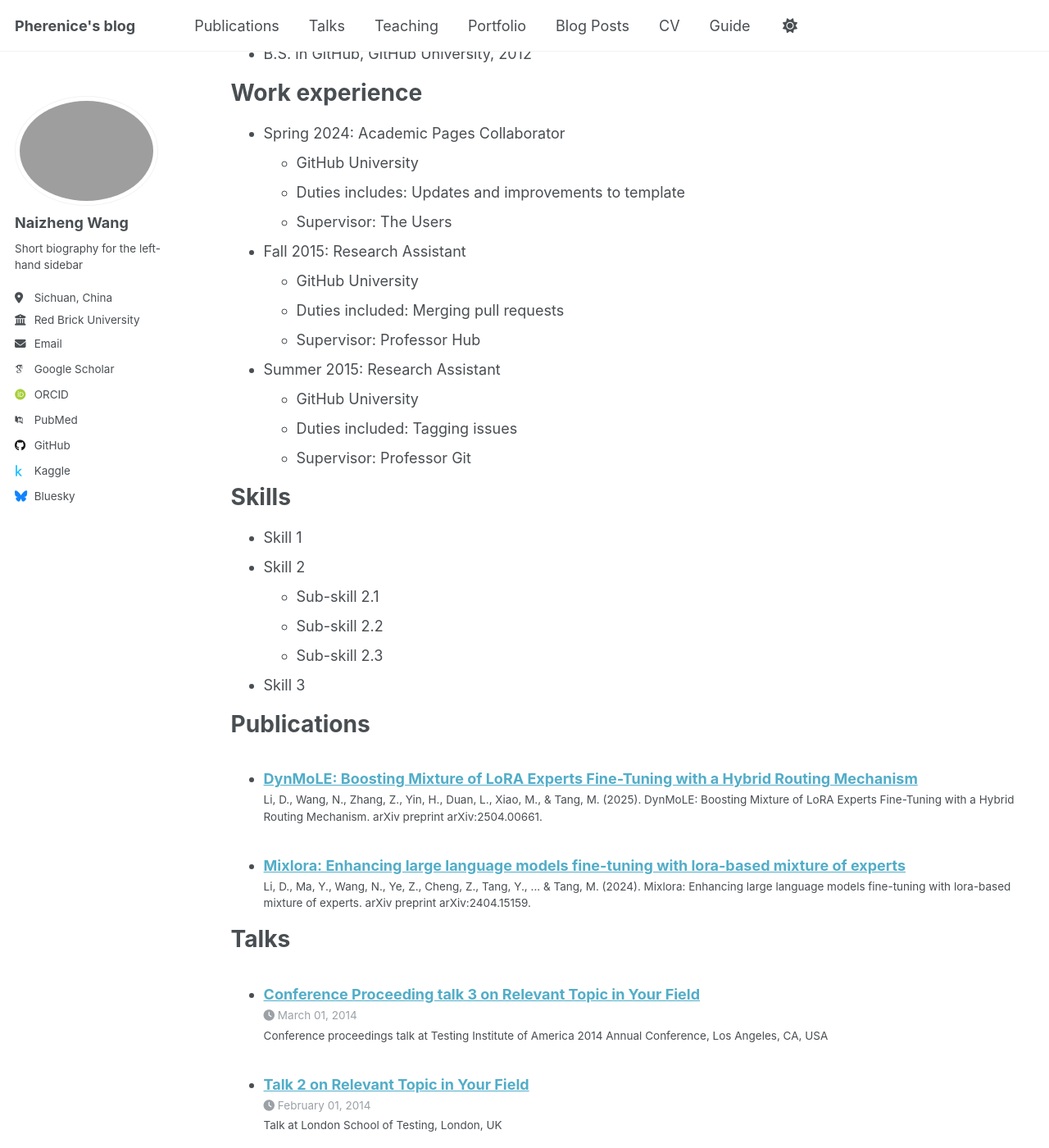
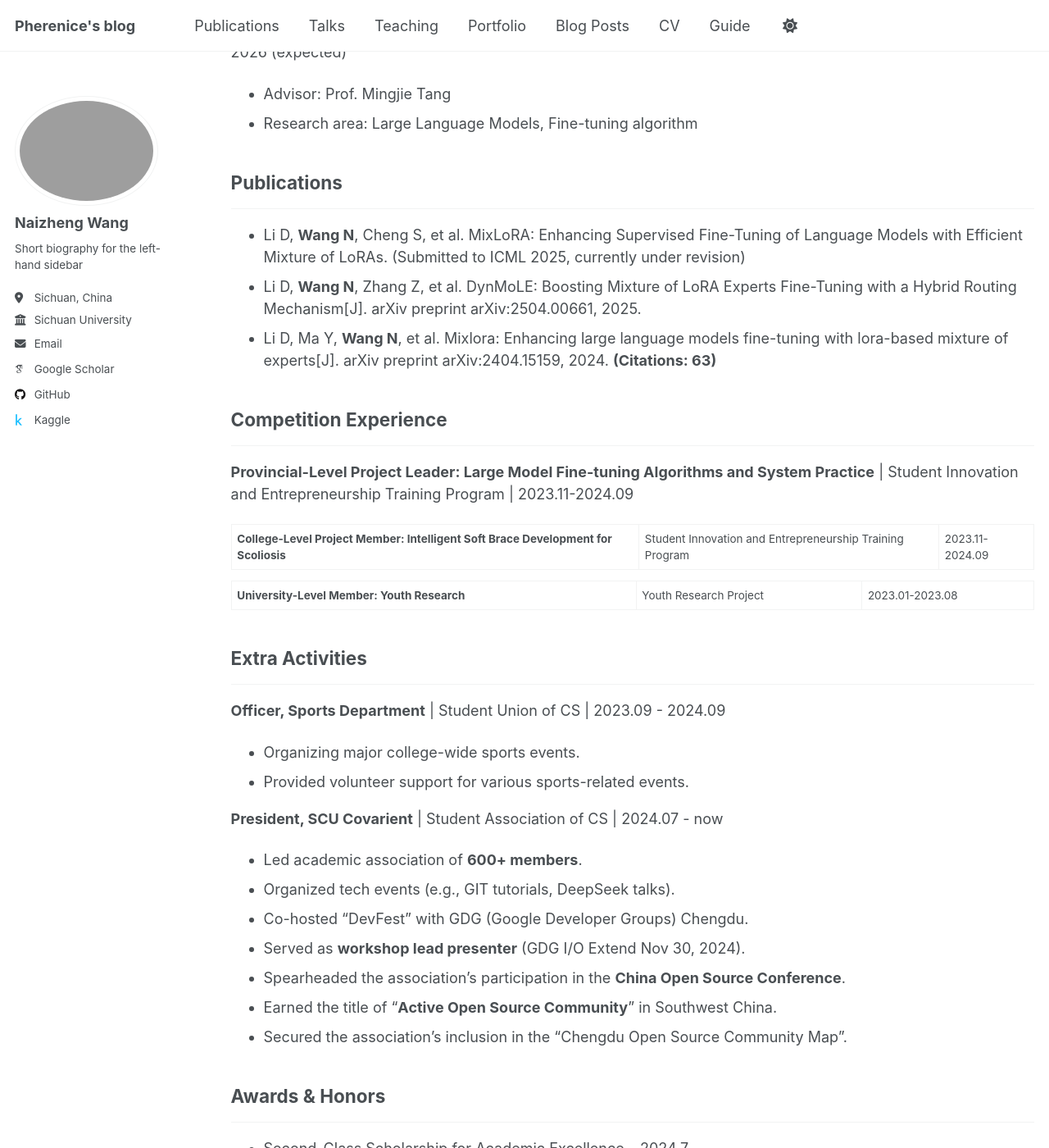
Before and after one commit to Pherenice1125/Pherenice1125.github.io, a Jekyll site: the page built from _pages/cv.md, in a window 1280 px wide and 1400 px high, scrolled down 213 px. Shown: the whole window at 82% size. Built offline with Jekyll 4.4.1, drawn with Linux system fonts in a browser that asks for light colours; some web fonts are replaced; some of the changed text lies outside the part shown.

Commit message:
add msg[5]: cv.md; remove reduandant msg

```diff
--- a/_config.yml
+++ b/_config.yml
@@ -27,7 +27,7 @@ author:
   pronouns         : # example: "she/her"
   bio              : "Short biography for the left-hand sidebar"
   location         : "Sichuan, China"
-  employer         : "Red Brick University"
+  employer         : "Sichuan University"
   uri              : # URL
   email            : "wnzheng@stu.scu.edu.cn"
 
@@ -36,9 +36,9 @@ author:
   arxiv            : # URL - Update with the correct link to your profile
   googlescholar    : "https://scholar.google.com/citations?hl=zh-CN&user=OMP9a3sAAAAJ"
   impactstory      : # URL
-  orcid            : ""
+  orcid            :
   semantic         : # URL
-  pubmed           : ""
+  pubmed           :
   researchgate     : # URL
   scopus           : # URL
 
@@ -51,7 +51,7 @@ author:
   stackoverflow    : # User number or user number and name (i.e., use "1" or "1/jeff-atwood")
 
   # Social media
-  bluesky          : "bsky.app" # Replace this with you Bluesky username
+  bluesky          : # Replace this with you Bluesky username
   facebook         : # Username
   flickr           : # Username
   foursquare       : # Username
--- a/_pages/cv.md
+++ b/_pages/cv.md
@@ -9,56 +9,63 @@ redirect_from:
 
 {% include base_path %}
 
-Education
-======
-* Ph.D in Version Control Theory, GitHub University, 2018 (expected)
-* M.S. in Jekyll, GitHub University, 2014
-* B.S. in GitHub, GitHub University, 2012
+## Education
+---
+**Department of Software Engineering, Sichuan University** | Sichuan, China
+B.E. in Software Engineering | 2022 - 2026 (expected)
+* Advisor: Prof. Mingjie Tang
+* Research area: Large Language Models, Fine-tuning algorithm
 
-Work experience
-======
-* Spring 2024: Academic Pages Collaborator
-  * GitHub University
-  * Duties includes: Updates and improvements to template
-  * Supervisor: The Users
+## Publications
+---
+* Li D, **Wang N**, Cheng S, et al. MixLoRA: Enhancing Supervised Fine-Tuning of Language Models with Efficient Mixture of LoRAs. (Submitted to ICML 2025, currently under revision)
+* Li D, **Wang N**, Zhang Z, et al. DynMoLE: Boosting Mixture of LoRA Experts Fine-Tuning with a Hybrid Routing Mechanism[J]. arXiv preprint arXiv:2504.00661, 2025.
+* Li D, Ma Y, **Wang N**, et al. Mixlora: Enhancing large language models fine-tuning with lora-based mixture of experts[J]. arXiv preprint arXiv:2404.15159, 2024. **(Citations: 63)**
 
-* Fall 2015: Research Assistant
-  * GitHub University
-  * Duties included: Merging pull requests
-  * Supervisor: Professor Hub
+## Competition Experience
+---
+**Provincial-Level Project Leader: Large Model Fine-tuning Algorithms and System Practice** | Student Innovation and Entrepreneurship Training Program | 2023.11-2024.09
 
-* Summer 2015: Research Assistant
-  * GitHub University
-  * Duties included: Tagging issues
-  * Supervisor: Professor Git
+**College-Level Project Member: Intelligent Soft Brace Development for Scoliosis** | Student Innovation and Entrepreneurship Training Program | 2023.11-2024.09
 
-Skills
-======
-* Skill 1
-* Skill 2
-  * Sub-skill 2.1
-  * Sub-skill 2.2
-  * Sub-skill 2.3
-* Skill 3
+**University-Level Member: Youth Research** | Youth Research Project | 2023.01-2023.08
 
-Publications
-======
-  <ul>{% for post in site.publications reversed %}
-    {% include archive-single-cv.html %}
-  {% endfor %}</ul>
+## Extra Activities
+---
+**Officer, Sports Department** | Student Union of CS | 2023.09 - 2024.09
+* Organizing major college-wide sports events.
+* Provided volunteer support for various sports-related events.
 
-Talks
-======
-  <ul>{% for post in site.talks reversed %}
-    {% include archive-single-talk-cv.html  %}
-  {% endfor %}</ul>
+**President, SCU Covarient** | Student Association of CS | 2024.07 - now
+* Led academic association of **600+ members**.
+* Organized tech events (e.g., GIT tutorials, DeepSeek talks).
+* Co-hosted "DevFest" with GDG (Google Developer Groups) Chengdu.
+* Served as **workshop lead presenter** (GDG I/O Extend Nov 30, 2024).
+* Spearheaded the association's participation in the **China Open Source Conference**.
+* Earned the title of "**Active Open Source Community**" in Southwest China.
+* Secured the association's inclusion in the "Chengdu Open Source Community Map".
 
-Teaching
-======
-  <ul>{% for post in site.teaching reversed %}
-    {% include archive-single-cv.html %}
-  {% endfor %}</ul>
+## Awards & Honors
+---
+* Second-Class Scholarship for Academic Excellence -- 2024.7
+* Outstanding Student in Arts and Sports Activities -- 2025.3
+* Excellent Student Association Cadre -- 2025.3
 
-Service and leadership
-======
-* Currently signed in to 43 different slack teams
+## Skills
+---
+* *Languages*: Chinese, English(CET-6 passed; TOEFL preparation ongoing).
+* *Programming*: `Python`, `C`, `MySQL`.
+
+## Interests & Additional Skills
+---
+* *Athletic Pursuits:*
+    * **Competitive Swimmer:** Member of the University Swimming Team and a **National First-Grade Athlete**. Demonstrated exceptional discipline and perseverance through rigorous training and high-stakes competitions.
+    * Consistently achieved top placements in national swimming championships, including:
+        * **7th Place**, 400m Individual Medley (Group D, Collegiate Professional Division), 2023 National College Students Swimming Championships (Final).
+        * **8th Place**, 200m Individual Medley (Group D, Collegiate Professional Division), 2023 1st National Youth Games (Final).
+        * Achieved **6th** in 200m and **5th** in 400m Individual Medley at the 2023 National College Students Swimming Championships (Southern Region).
+    * **Diverse Sports Enthusiast:** Actively engage in cycling and badminton, developing exceptional resilience and endurance. These pursuits reinforce a tenacious work ethic and ability to overcome challenges.
+* *Interpersonal & Leadership Skills:*
+    * Possess strong social acumen, consistently building new connections and effectively integrating diverse resources.
+    * Demonstrated robust leadership capabilities through active involvement in student organizations and project management roles (as evidenced in "Competition Experience" and "Extra Activities" sections).
+    * Maintain a highly positive and proactive attitude towards life and research, complemented by strong communication and outstanding presentation abilities.
```
